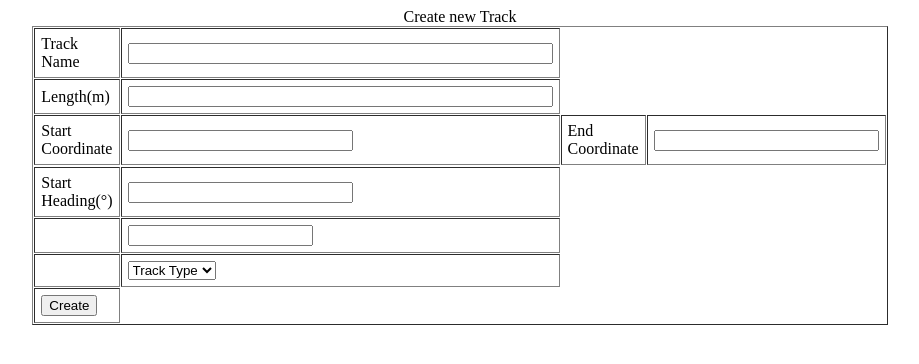
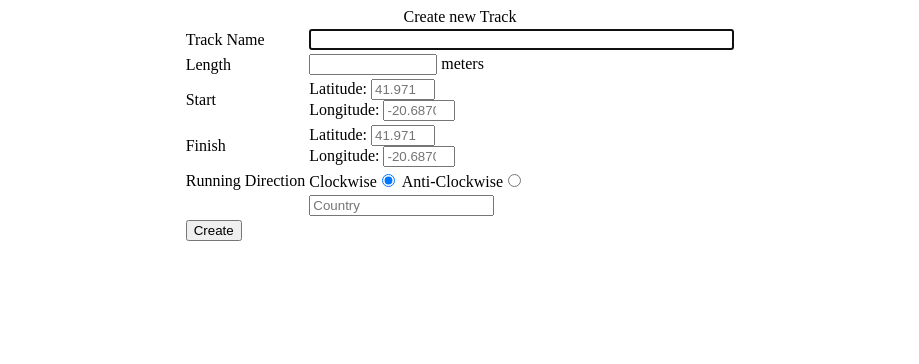
Before and after one commit to lbatalha/laptimes, a PHP site: page /newtrack.php in a window 1280 px wide. Shown: the top 364 px of the page, without its empty margins (180-1099 px from the left). Run offline with PHP 8.4, Linux system fonts and the light colour scheme.

Commit message:
Add inputcheck

```diff
--- /dev/null
+++ b/inputcheck.php
@@ -0,0 +1,47 @@
+<?php
+
+//This Function validates user input for type and length
+
+function inputcheck($input,$type,$length)
+{
+
+	$type = is_.$type;
+
+	if(!$type($string))
+	{
+		return FALSE;
+	}
+	// now we see if there is anything in the string
+	elseif(empty($string))
+	{
+		return FALSE;
+	}
+	// then we check how long the string is
+	elseif(strlen($string) > $length)
+	{
+		return FALSE;
+	}
+	else
+	{
+	// if all is well, we return TRUE
+		return TRUE;
+	}
+}
+
+  // check number is >= than 0 and $length digits long
+  // returns TRUE on success
+function checkNumber($num, $max, $min, $length)
+{
+	if($strlen($num) >= $min && $strlen($num) <= $max)
+	{
+		return TRUE;
+	}
+}
+
+function checkEmail($email)
+{
+  return preg_match('/^\S+@[\w\d.-]{2,}\.[\w]{2,6}$/iU', $email) ? TRUE : FALSE;
+}
+
+
+?>
--- a/newtrack.php
+++ b/newtrack.php
@@ -4,6 +4,9 @@
 <?php
 
 include 'dbinfo.php';
+include 'inputcheck.php';
+
+$submit_message = '';
 
 if(isset($_POST['create']))
 {
@@ -21,15 +24,15 @@ if(isset($_POST['create']))
 	$display = TRUE;
 
 
-	$query = $db->prepare("INSERT INTO tracks (track_name, length, country, type, start_coord, end_coord, start_heading, active, created_uid) VALUES (:track_name, :length,:country, :type, :start_coord, :end_coord, :start_heading, :active, :created_uid)");
-
-
+	$query = $db->prepare("INSERT INTO tracks (track_name, length, country, type, start_latitude, start_longitude, end_latitude, end_longitude, start_heading, active, created_uid) VALUES (:track_name, :length,:country, :type, :start_latitude, :start_longitude, :end_latitude, :end_longitude, :start_heading, :active, :created_uid)");
 	$query->bindParam(':track_name', $_POST['track_name']);
 	$query->bindParam(':length', $_POST['length']);
 	$query->bindParam(':country', $_POST['country']);
 	$query->bindParam(':type', $_POST['type']);
-	$query->bindParam(':start_coord', $_POST['start_coord']);
-	$query->bindParam(':end_coord', $_POST['end_coord']);
+	$query->bindParam(':start_latitude', $_POST['start_latitude']);
+	$query->bindParam(':end_latitude', $_POST['end_latitude']);
+	$query->bindParam(':start_longitude', $_POST['start_longitude']);
+	$query->bindParam(':end_longitude', $_POST['end_longitude']);
 	$query->bindParam(':start_heading', $_POST['start_heading']);
 	$query->bindParam(':active', $active);
 	$query->bindParam(':created_uid', $create_uid);
@@ -37,11 +40,11 @@ if(isset($_POST['create']))
 	try
 	{
 		$query->execute();
-		echo "Entered data successfully\n";
+		$submit_message = "Track Added Successfully.";
 	}
 	catch (PDOException $e2)
 	{
-		echo $e2->getMessage();
+		$submit_message = $e2->getMessage();
 	}
 
 
@@ -54,55 +57,62 @@ if(isset($_POST['create']))
 	Create new Track
 	<form method="post" action="<?php $_PHP_SELF ?>">
 
-	<table width="500" border="1" cellspacing="1" cellpadding="6">
+	<table id="form_table">
 
 	<tr>
-		<td width="128">Track Name</td>
-		<td><input name="track_name" type="text" id="track_name" size=50 maxlength=64 value="<?php echo (isset($_POST['track_name']) && $display == FALSE) ? $_POST['track_name'] : '';?>" ></td>
+		<td>Track Name</td>
+		<td><input name="track_name" type="text" id="track_name" size=50 maxlength=64 autofocus required value="<?php echo (isset($_POST['track_name']) && $display == FALSE) ? $_POST['track_name'] : '';?>" ></td>
 	</tr>
 
 	<tr>
-		<td width="100">Length(m)</td>
-		<td><input name="length" type="text" id="length" size=50 maxlength=16></td>
+		<td>Length</td>
+		<td>
+			<input name="length" type="number" id="length" size=50 maxlength=16 min="0" max="99999999999" value="<?php echo (isset($_POST['length']) && $display == FALSE) ? $_POST['length'] : '';?>">
+			meters
+		</td>
 	</tr>
 
 	<tr>
-		<td width="128">Start Coordinate</td>
-		<td><input name="start_coord" type="text" id="start_coord" size=25 maxlength=11></td>
-		<td width="100">End Coordinate</td>
-		<td><input name="end_coord" type="text" id="end_coord" size=25 maxlength=11></td>
+		<td>
+			Start
+		</td>
+		<td>
+			Latitude:&nbsp;<input name="start_latitude" type="number" id="start_latitude" size=30 maxlength=11 min="-84" max="84"placeholder="41.9714451" required value="<?php echo (isset($_POST['start_latitude']) && $display == FALSE) ? $_POST['start_latitude'] : '';?>">
+			<br>
+			Longitude:&nbsp;<input name="start_longitude" type="number" id="start_longitude" size=30 maxlength=11 min="-180" max="180" placeholder="-20.6870728" required value="<?php echo (isset($_POST['start_longitude']) && $display == FALSE) ? $_POST['start_longitude'] : '';?>">
+		</td>
 	</tr>
 
 	<tr>
-
+		<td>
+			Finish
+		</td>
+		<td>
+			Latitude:&nbsp;<input name="end_latitude" type="number" id="end_latitude" size=30 maxlength=11 min="-84" max="84" placeholder="41.9714451" required value="<?php echo (isset($_POST['end_latitude']) && $display == FALSE) ? $_POST['end_latitude'] : '';?>">
+			<br>
+			Longitude:&nbsp;<input name="end_longitude" type="number" id="end_longitude" size=30 maxlength=11 min="-180" max="180" placeholder="-20.6870728" required value="<?php echo (isset($_POST['end_longitude']) && $display == FALSE) ? $_POST['end_longitude'] : '';?>">
+		</td>
 	</tr>
 
 	<tr>
-		<td width="100">Start Heading(°)</td>
-		<td><input name="start_heading" type="text" id="start_heading" size=25 maxlength=11></td>
+		<td>Running Direction</td>
+		<td>Clockwise<input name="start_heading" type="radio" id="start_heading" value="1" checked>&nbsp;Anti-Clockwise<input name="start_heading" type="radio" id="start_heading" value="2" selected></td>
+
 	</tr>
 	<tr>
 		<td> </td>
 		<td>
-			<input type="text" name='country' id="country" list="someCountries" />
+			<input type="text" name='country' id="country" list="someCountries" placeholder="Country" value="<?php echo (isset($_POST['country']) && $display == FALSE) ? $_POST['country'] : '';?>" />
 			<datalist id="someCountries">
 					<?php include ("countrydropdown.html"); ?>
 			</datalist>
 		</td>
 	</tr>
-	<tr>
-		<td> </td>
-		<td>
-		<select name="type">
-			<option value="0" selected>Track Type</option>
-			<option value="1">Circuit</option>
-			<option value="2">Sprint</option>
-		</select>
-		</td>
-	</tr>
 
-	<td><input name="create" type="submit" id="create" value="Create"></td>
 
+	<tr><td><input name="create" type="submit" id="create" value="Create"></td></tr>
+
+	<tr><td><?php echo $submit_message; ?></td></tr>
 	</table>
 
 	</form>
```
